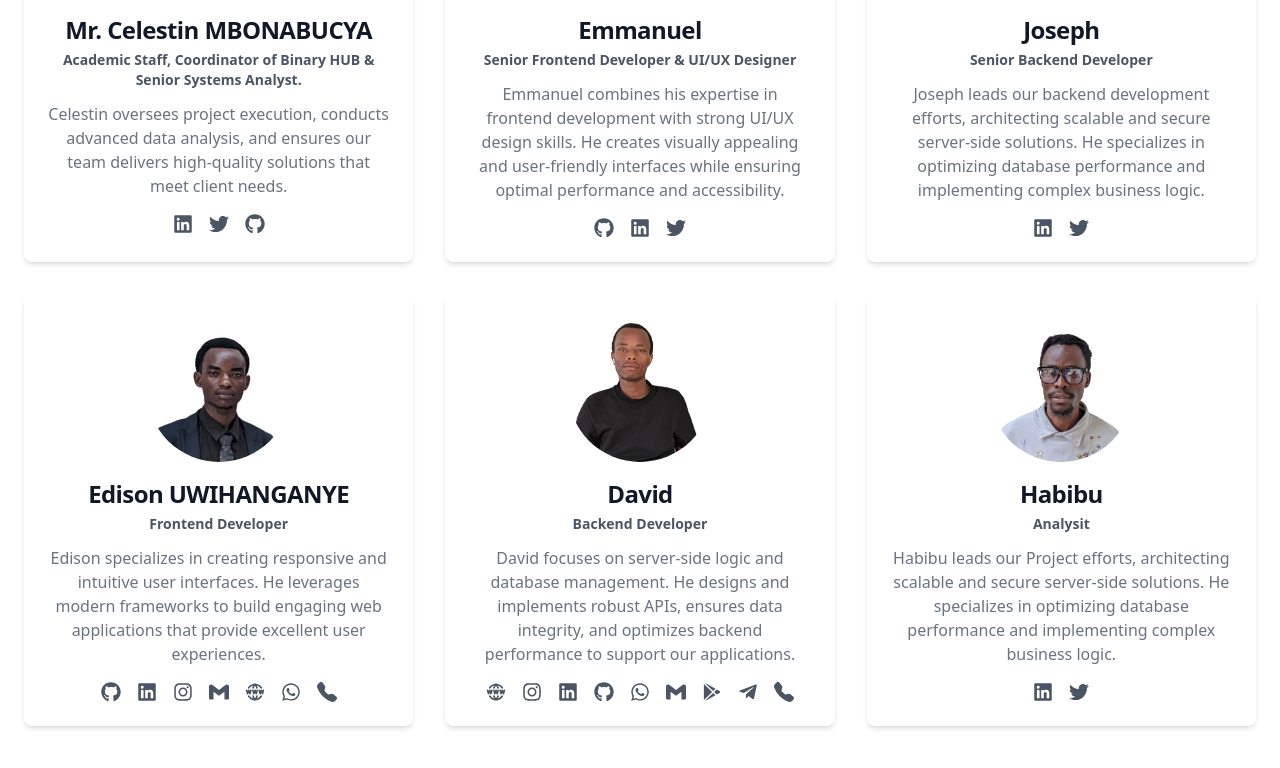
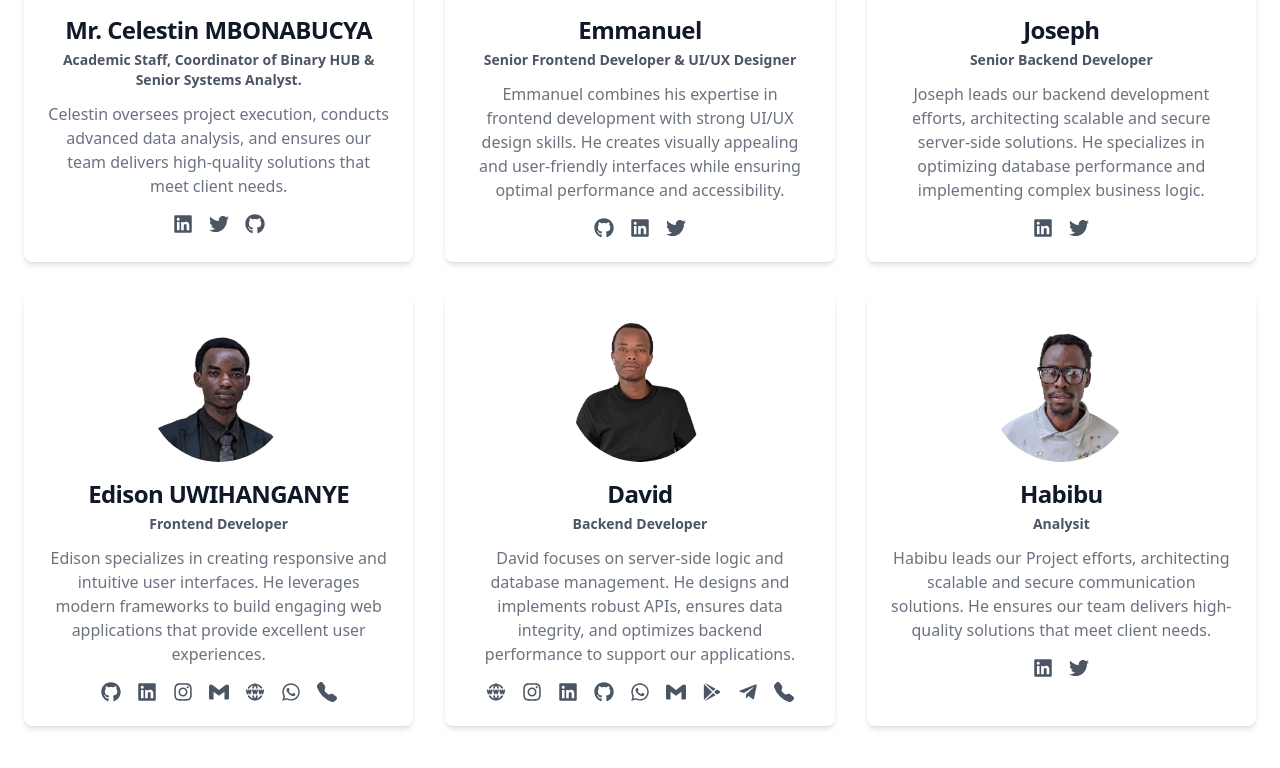
Before and after one commit to Binary-Hub-University-of-Rwanda-CST/asset-management-system-front, a React (Create React App) app: page /meet-developers in a window 1280 px wide. Shown: the part 482-1250 px from the top of the page. Built offline with nearby package versions, Linux system fonts and the light colour scheme.

Commit message:
add habibu description

```diff
--- a/src/components/Team/Developers.tsx
+++ b/src/components/Team/Developers.tsx
@@ -91,7 +91,7 @@ const Developers: React.FC = () => {
     {
       name: "Habibu",
       role: "Analysit",
-      description: "Habibu  leads our Project efforts, architecting scalable and secure server-side solutions. He specializes in optimizing database performance and implementing complex business logic.",
+      description: "Habibu  leads our Project efforts, architecting scalable and secure communication solutions. He ensures our team delivers high-quality solutions that meet client needs.",
       imageUrl: habibu,
       socialLinks: [
         { url: "#", icon: <FaLinkedin className="w-5 h-5" /> },
```
